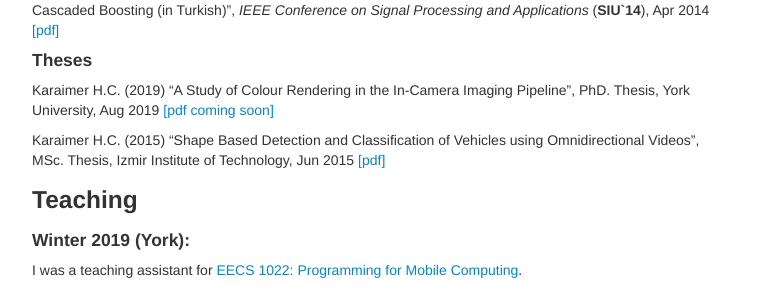
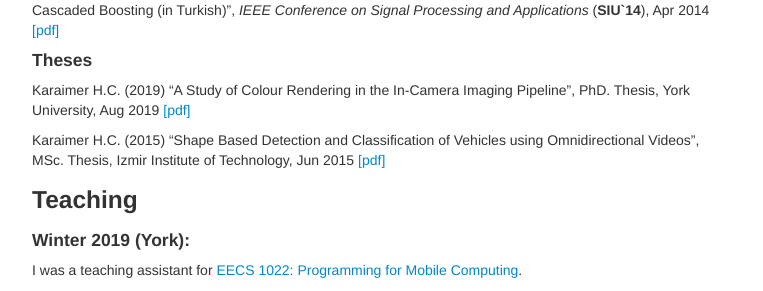
Before and after one commit to karaimer/karaimer.github.io, a Jekyll site: the page built from index.md, in a window 1280 px wide. Shown: the part 1024-1315 px from the top of the page, without its empty margins (258-1021 px from the left). Built offline with Jekyll 4.4.1, drawn with Linux system fonts in a browser that asks for light colours.

Commit message:
Update index.md

```diff
--- a/index.md
+++ b/index.md
@@ -46,7 +46,7 @@
 
 #### Theses
 
-Karaimer H.C.  (2019) "A Study of Colour Rendering in the In-Camera Imaging Pipeline", PhD. Thesis, York University, Aug 2019 [[pdf coming soon]](/paper/Karaimer_PhD_Thesis.pdf)
+Karaimer H.C.  (2019) "A Study of Colour Rendering in the In-Camera Imaging Pipeline", PhD. Thesis, York University, Aug 2019 [[pdf]](https://www.dropbox.com/s/nw3qyjwc6kw4jg8/Karaimer_Hakki_C_2019_PhD.pdf?dl=0)
 
 Karaimer H.C.  (2015) "Shape Based Detection and Classification of Vehicles using Omnidirectional Videos", MSc. Thesis, Izmir Institute of Technology, Jun 2015 [[pdf]](/paper/Karaimer_MSc_Thesis.pdf)
 
```
